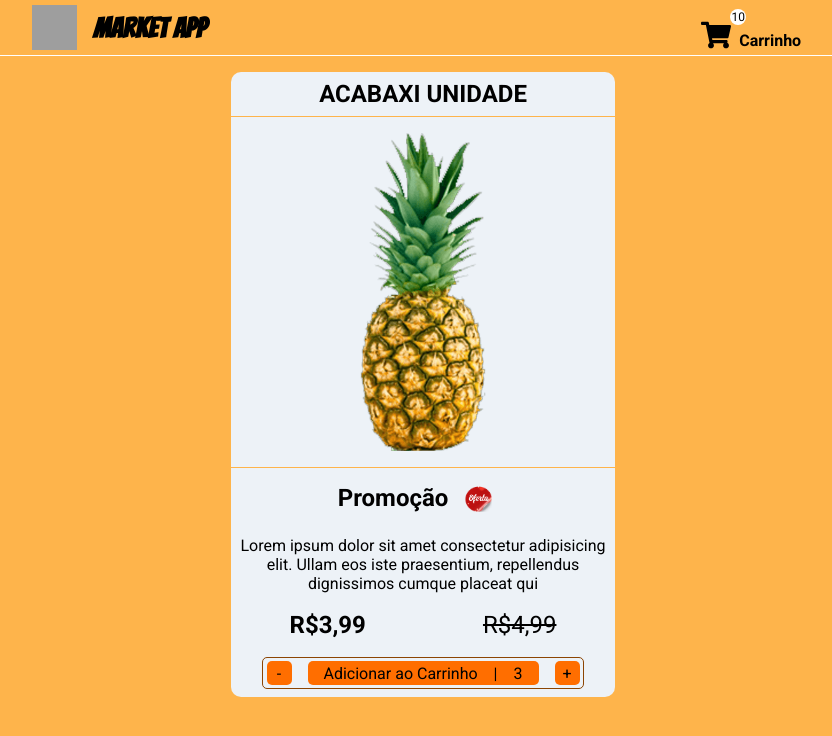
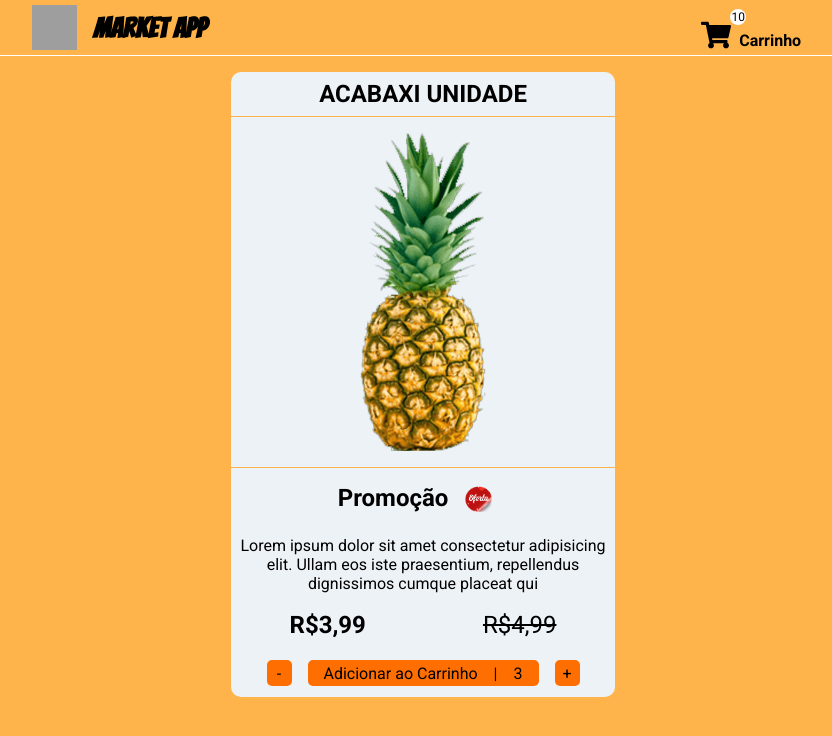
Before and after one commit to gbelther/market-app, a React (Create React App) app: page /product in a window 1280 px wide. Shown: the top 736 px of the page, without its empty margins (217-1049 px from the left). Built offline with nearby package versions, Linux system fonts and the light colour scheme; grey boxes are pictures that could not be loaded.

Commit message:
Include hover in the buttons

```diff
--- a/src/pages/Product/index.tsx
+++ b/src/pages/Product/index.tsx
@@ -4,7 +4,7 @@ import "./styles.scss";
 
 export function Product() {
   return (
-    <div>
+    <>
       <Header />
 
       <main className="container">
@@ -33,6 +33,6 @@ export function Product() {
           <button className="product-change-amount-button">+</button>
         </section>
       </main>
-    </div>
+    </>
   );
 }
--- a/src/pages/Product/styles.scss
+++ b/src/pages/Product/styles.scss
@@ -75,7 +75,6 @@
   }
 
   .product-to-cart {
-    border: 1px solid var(--orange-800);
     border-radius: 5px;
     padding: 0.2rem;
     height: 2rem;
@@ -90,6 +89,12 @@
       display: flex;
       align-items: center;
       justify-content: center;
+
+      transition: 0.2s;
+
+      &:hover {
+        filter: brightness(0.8);
+      }
     }
 
     .product-change-amount-button {
```
